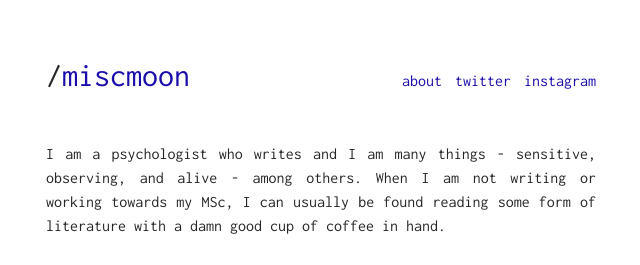
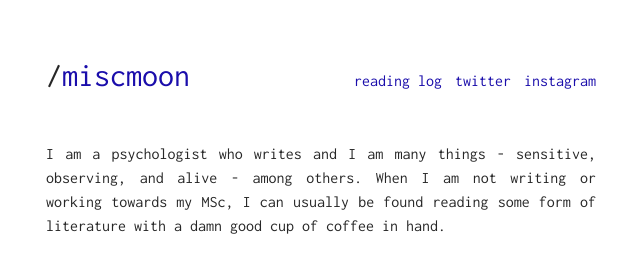
Before and after one commit to miscmoon/miscmoon.github.io, a Jekyll site: the page built from index.html, in a window 1280 px wide. Shown: the top 265 px of the page, without its empty margins (319-959 px from the left). Built offline with Jekyll 4.4.1, drawn with Linux system fonts in a browser that asks for light colours.

Commit message:
Update navigation.yml

```diff
--- a/_data/navigation.yml
+++ b/_data/navigation.yml
@@ -1,5 +1,5 @@
-- title: about
-  url: https://miscmoon.github.io/me
+- title: reading log
+  url: https://miscmoon.github.io/books
 
 - title: twitter
   url: https://twitter.com/miscmoon
```
